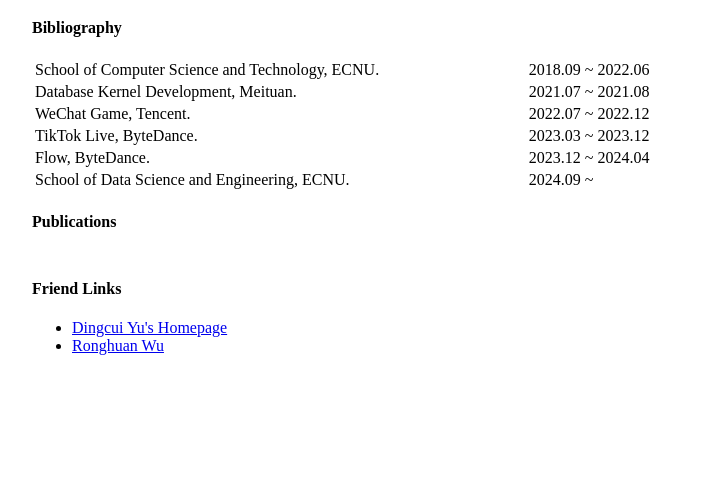
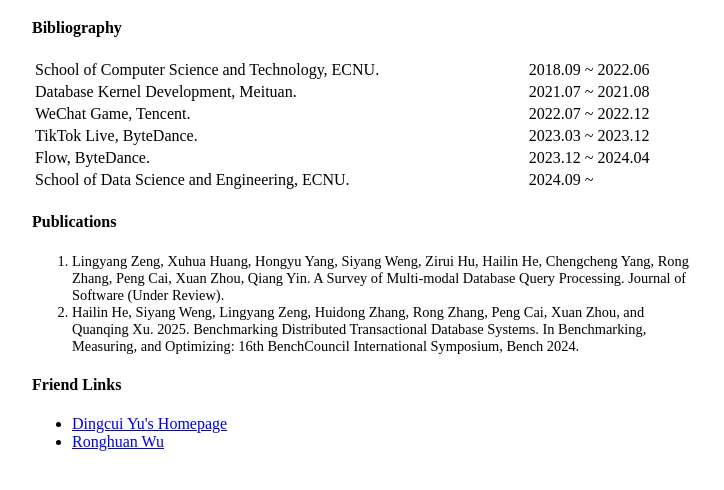
Before and after one commit to revectores/revectores.github.io, a plain HTML site: page index.html in a window 1280 px wide. Shown: the part 118-608 px from the top of the page, without its empty margins (272-996 px from the left). Drawn offline with Linux system fonts and the light colour scheme.

Commit message:
add publications

```diff
--- a/index.html
+++ b/index.html
@@ -45,9 +45,14 @@
   </table>
 
   <h4>Publications</h4>
-  <table class="center" style="width: 100%;">
-    <tr><td></td></tr>
-  </table>
+  <ol style="font-size: 0.9em;">
+    <li>
+    Lingyang Zeng, Xuhua Huang, Hongyu Yang, Siyang Weng, Zirui Hu, Hailin He, Chengcheng Yang, Rong Zhang, Peng Cai, Xuan Zhou, Qiang Yin. A Survey of Multi-modal Database Query Processing. Journal of Software (Under Review).
+    </li>
+    <li>
+    Hailin He, Siyang Weng, Lingyang Zeng, Huidong Zhang, Rong Zhang, Peng Cai, Xuan Zhou, and Quanqing Xu. 2025. <a href="https://doi.org/10.1007/978-981-96-5032-3_3"></a>Benchmarking Distributed Transactional Database Systems. In Benchmarking, Measuring, and Optimizing: 16th BenchCouncil International Symposium, Bench 2024.
+    </li>
+  </ol>
 
   <h4>Friend Links</h4>
   <ul>
```
